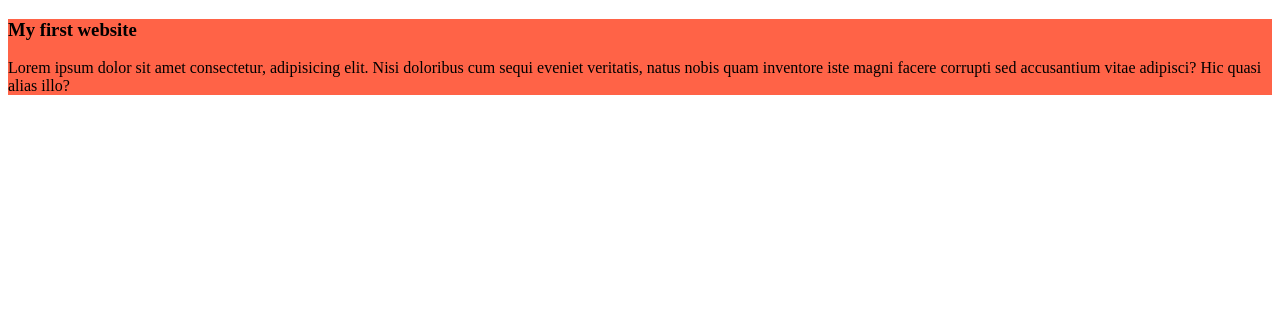
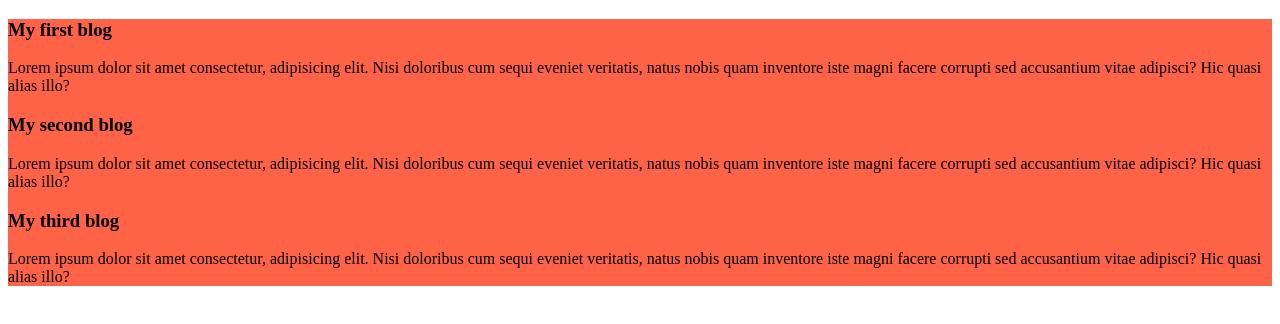
Before and after one commit to Md-YeasinArafat/my-simple-website, a plain HTML site: page index.html in a window 1280 px wide. Drawn offline with Linux system fonts and the light colour scheme.

Commit message:
added the first blog

```diff
--- a/index.html
+++ b/index.html
@@ -8,7 +8,11 @@
 </head>
 <body>
     <div>
-        <h3>My first website</h3>
+        <h3>My first blog</h3>
+        <p>Lorem ipsum dolor sit amet consectetur, adipisicing elit. Nisi doloribus cum sequi eveniet veritatis, natus nobis quam inventore iste magni facere corrupti sed accusantium vitae adipisci? Hic quasi alias illo?</p>
+        <h3>My second blog</h3>
+        <p>Lorem ipsum dolor sit amet consectetur, adipisicing elit. Nisi doloribus cum sequi eveniet veritatis, natus nobis quam inventore iste magni facere corrupti sed accusantium vitae adipisci? Hic quasi alias illo?</p>
+        <h3>My third blog</h3>
         <p>Lorem ipsum dolor sit amet consectetur, adipisicing elit. Nisi doloribus cum sequi eveniet veritatis, natus nobis quam inventore iste magni facere corrupti sed accusantium vitae adipisci? Hic quasi alias illo?</p>
     </div>
 </body>
```
